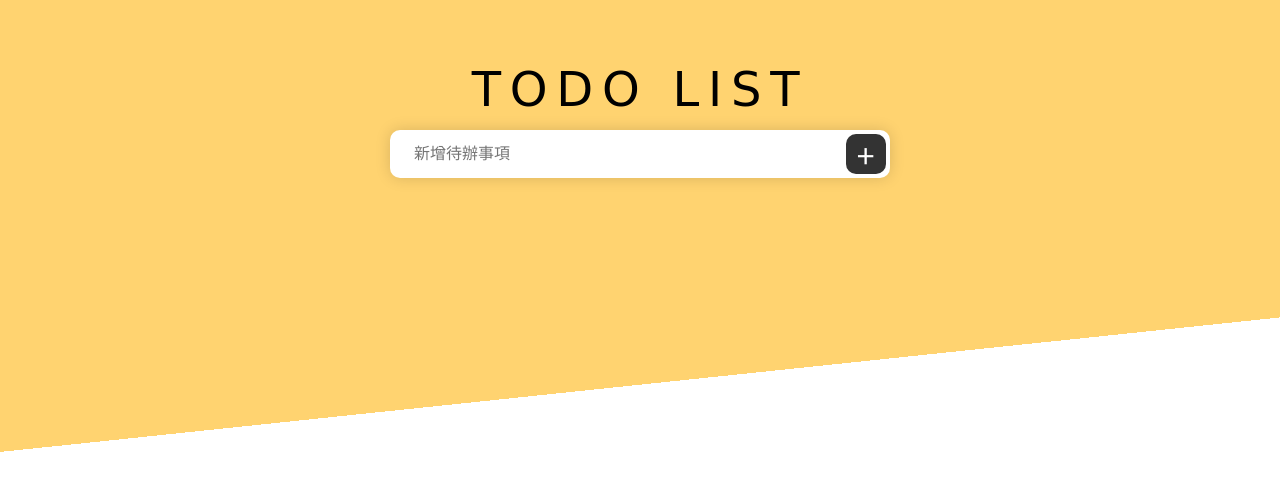
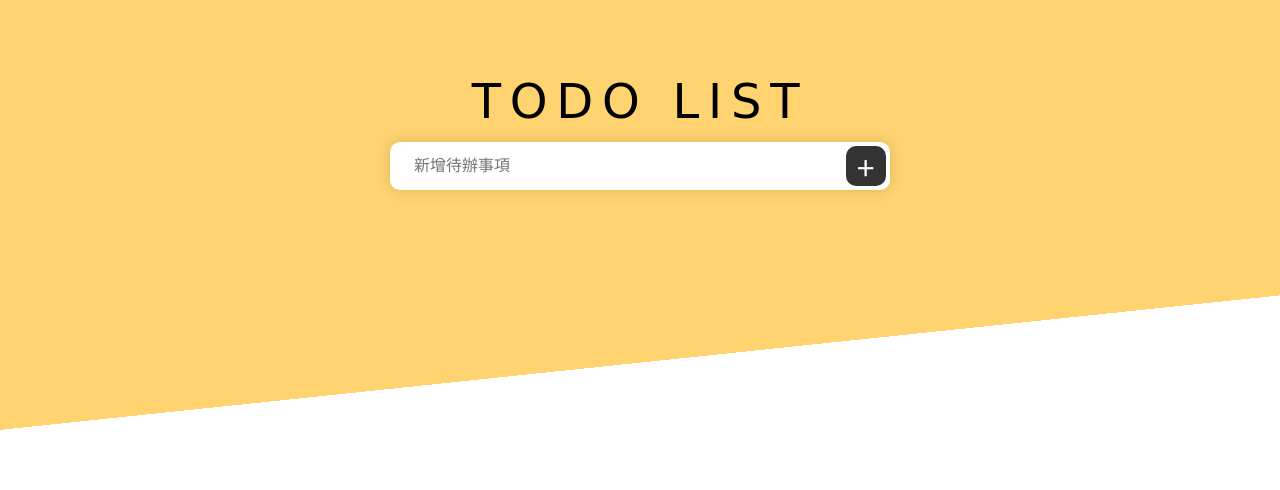
Before and after one commit to as60160/HexSchool-2021-05-Todolist, a plain HTML site: page index.html in a window 1280 px wide. Drawn offline with Linux system fonts and the light colour scheme; a web font is replaced by a local one.

Commit message:
fix rwd settings

```diff
--- a/sass/_main.sass
+++ b/sass/_main.sass
@@ -22,10 +22,9 @@ a
   transition: .2s
 
 .container
-  max-width: 500px
+  max-width: 524px
   margin: 0 auto
-  @include mobile
-    padding: 12px
+  padding: 12px
 
 h1
   font-family: 'Baloo Tamma 2', cursive
@@ -51,6 +50,7 @@ h1
     color: $color_lightgray
   @include mobile
     padding-left: 16px
+    max-width: 350px
 
 .inputWrap .addBtn
   +size(40px,40px)
--- a/sass/_mixin.sass
+++ b/sass/_mixin.sass
@@ -1,5 +1,5 @@
 @mixin mobile
-  @media screen and (max-width: 375px)
+  @media screen and (max-width: 376px)
     @content
 
 @mixin size($w, $h)
```
Also changed, not shown: css/all.css, dist/css/all.min.css, 2 other files.
